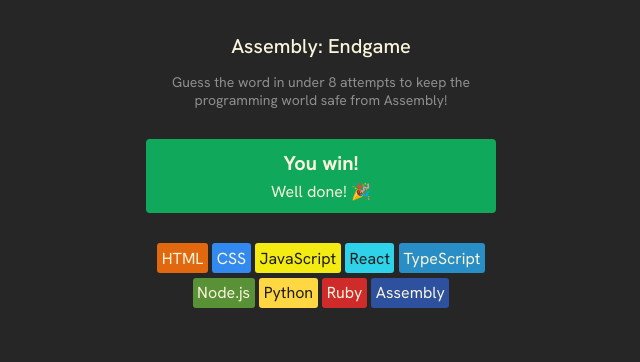
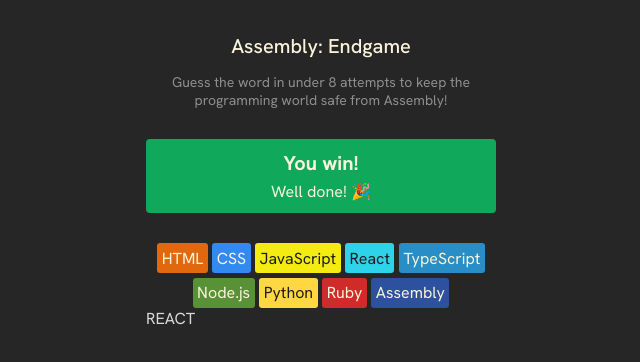
Before and after one commit to jacquikeating/assembly-endgame, a React (Vite) app: page / in a window 1280 px wide. Shown: the top 362 px of the page, without its empty margins (319-959 px from the left). Built offline with nearby package versions, Linux system fonts and the light colour scheme.

Commit message:
Created <Word> component
- Created <Word> component.
- Imported <Word> into <App>.
- Declared a new state variable, currentWord, in App. Passed down as props to <Word>.
- Created a .map() function in <Word> to convert currentWord to an array and render a <span> for each letter.

```diff
--- a/src/App.jsx
+++ b/src/App.jsx
@@ -2,14 +2,17 @@
 import Header from './components/Header'
 import Status from './components/Status'
 import Languages from './components/Languages'
+import Word from './components/Word'
 
 function App() {
+    const [currentWord, setCurrentWord] = useState("react")
 
   return (
     <>
       <Header />
       <Status />
       <Languages />
+      <Word currentWord={currentWord} />
     </>
   )
 }
--- /dev/null
+++ b/src/components/Word.jsx
@@ -0,0 +1,11 @@
+export default function Word({ currentWord }) {
+    return (
+<       section className="word-container">
+            {Array.from(currentWord).map((letter, index) => {
+                return (
+                    <span key={index}>{letter.toUpperCase()}</span>
+                )
+            })}
+        </section>
+    )
+}
```
